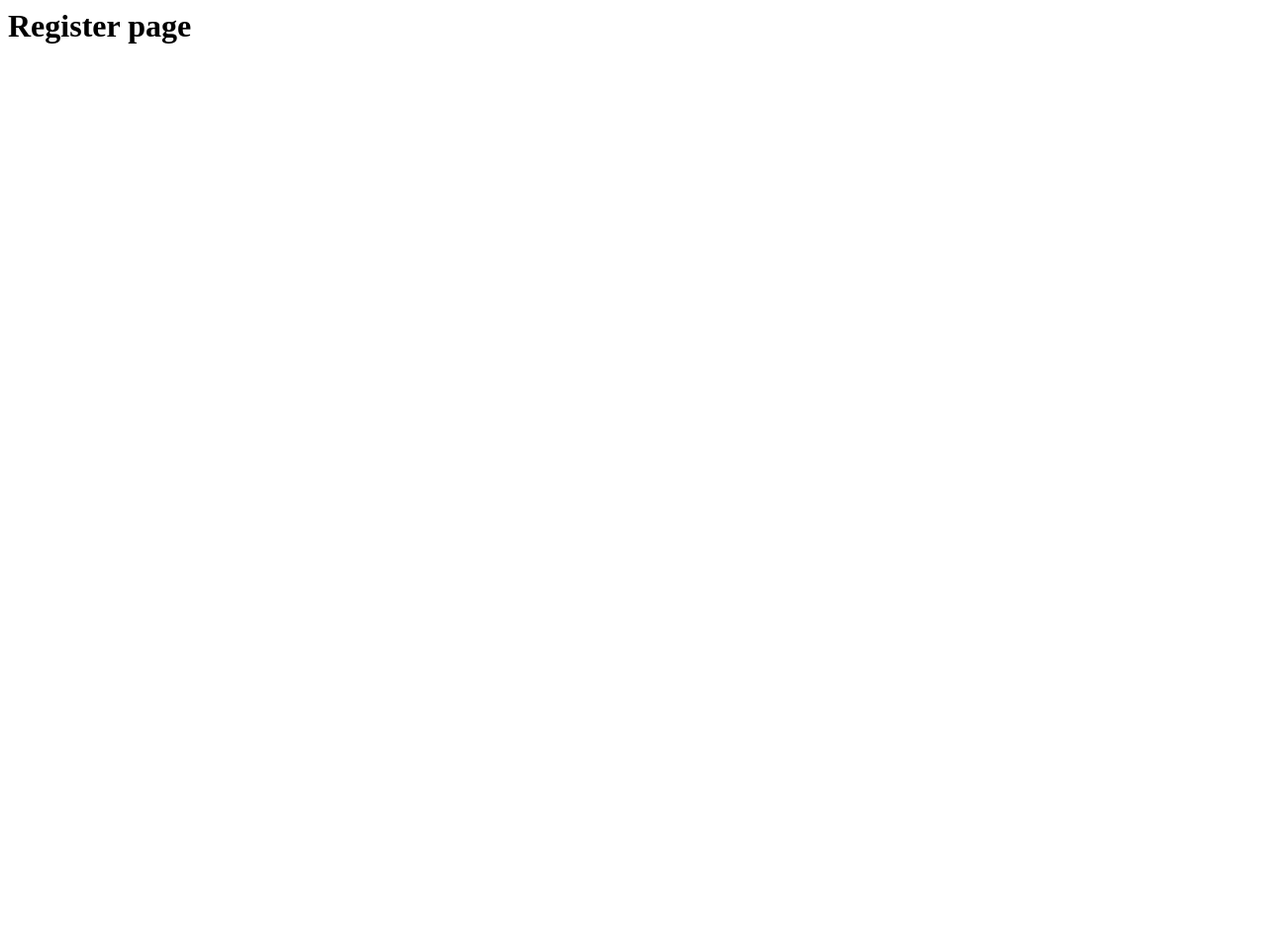
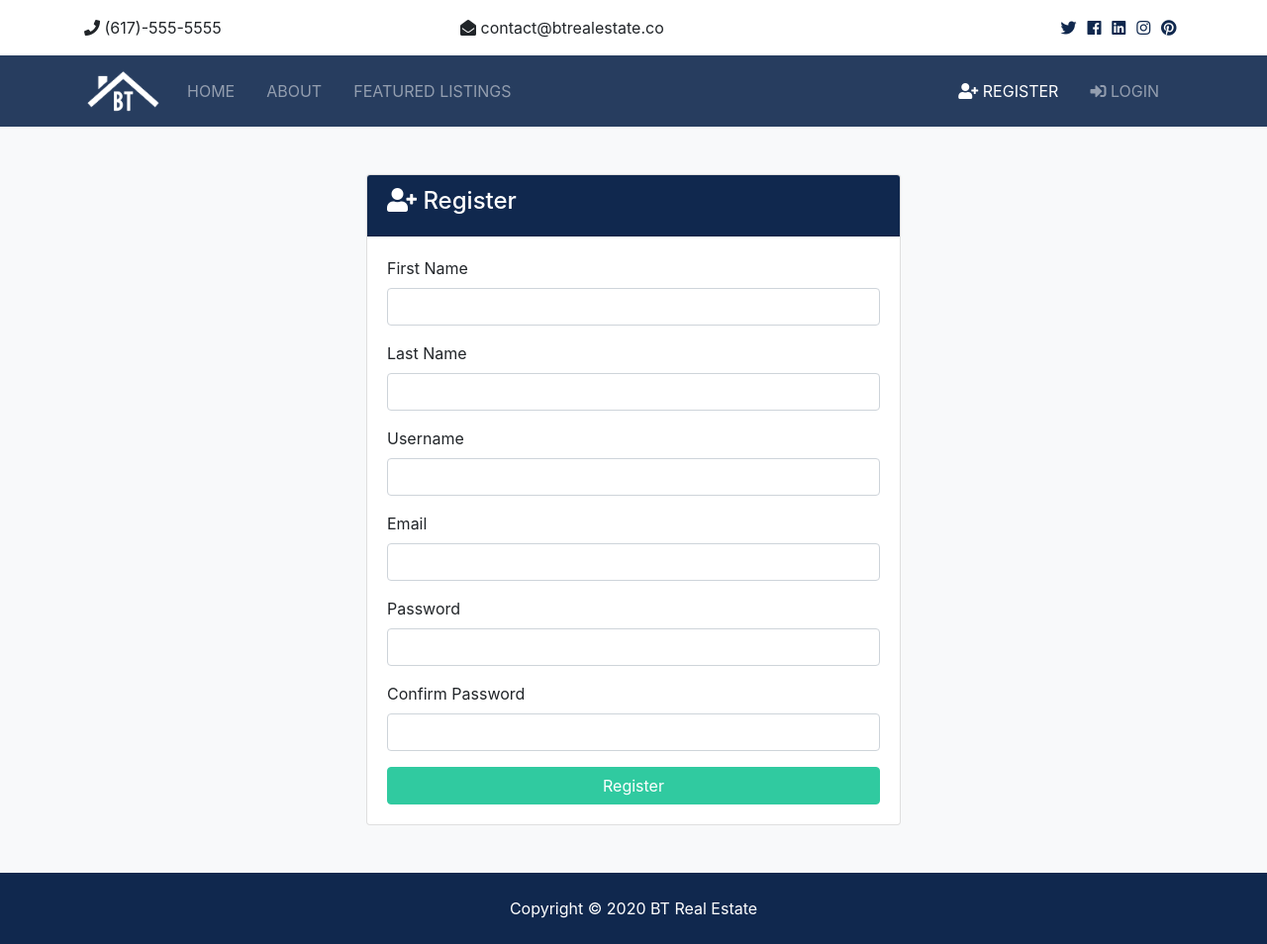
Before and after one commit to newlinedeveloper/Real-estate-app, a Django app: page /register in a window 1280 px wide. Before the commit the page is almost empty. Shown: the whole page at 99% size. Before the commit the page ends 44 px from the top, so only its background shows below. Run offline with Django 3.2, Linux system fonts and the light colour scheme; some libraries are stand-ins or nearby versions.

Commit message:
49. Register & Login Templates

```diff
--- a/accounts/views.py
+++ b/accounts/views.py
@@ -3,7 +3,13 @@ from django.shortcuts import render
 # Create your views here.
 
 def login(requests):
-	return render(requests,'accounts/login.html')
+
+	if requests.method == 'POST':
+		# print('SUBMITTED REG')
+		return redirect('login')
+	else:
+		return render(requests,'accounts/login.html')
+
 
 def logout(requests):
 	return render(requests,'accounts/logout.html')
@@ -11,7 +17,12 @@ def logout(requests):
 
 
 def register(requests):
-	return render(requests,'accounts/register.html')
+
+	if requests.method == 'POST':
+		# print('SUBMITTED REG')
+		return redirect('register')
+	else:
+		return render(requests,'accounts/register.html')
 
 def dashboard(requests):
 	return render(requests,'accounts/dashboard.html')
--- a/templates/accounts/register.html
+++ b/templates/accounts/register.html
@@ -1 +1,52 @@
-<h1>Register page</h1>
+
+{% extends 'base.html' %}
+
+
+{% block content %}
+
+<section id="register" class="bg-light py-5">
+    <div class="container">
+      <div class="row">
+        <div class="col-md-6 mx-auto">
+          <div class="card">
+            <div class="card-header bg-primary text-white">
+              <h4>
+                <i class="fas fa-user-plus"></i> Register</h4>
+            </div>
+            <div class="card-body">
+                <form action="{% url 'register' %}" method="POST">
+                	{% csrf_token %}
+                  <div class="form-group">
+                  <label for="first_name">First Name</label>
+                  <input type="text" name="first_name" class="form-control" required>
+                </div>
+                <div class="form-group">
+                  <label for="last_name">Last Name</label>
+                  <input type="text" name="last_name" class="form-control" required>
+                </div>
+                <div class="form-group">
+                  <label for="username">Username</label>
+                  <input type="text" name="username" class="form-control" required>
+                </div>
+                <div class="form-group">
+                  <label for="email">Email</label>
+                  <input type="email" name="email" class="form-control" required>
+                </div>
+                <div class="form-group">
+                  <label for="password2">Password</label>
+                  <input type="password" name="password" class="form-control" required>
+                </div>
+                <div class="form-group">
+                  <label for="password">Confirm Password</label>
+                  <input type="password" name="password2" class="form-control" required>
+                </div>
+                <input type="submit" value="Register" class="btn btn-secondary btn-block">
+              </form>
+            </div>
+          </div>
+        </div>
+      </div>
+    </div>
+  </section>
+
+  {% endblock %}
```
Also changed, not shown: templates/accounts/login.html (+36 -1 lines).
